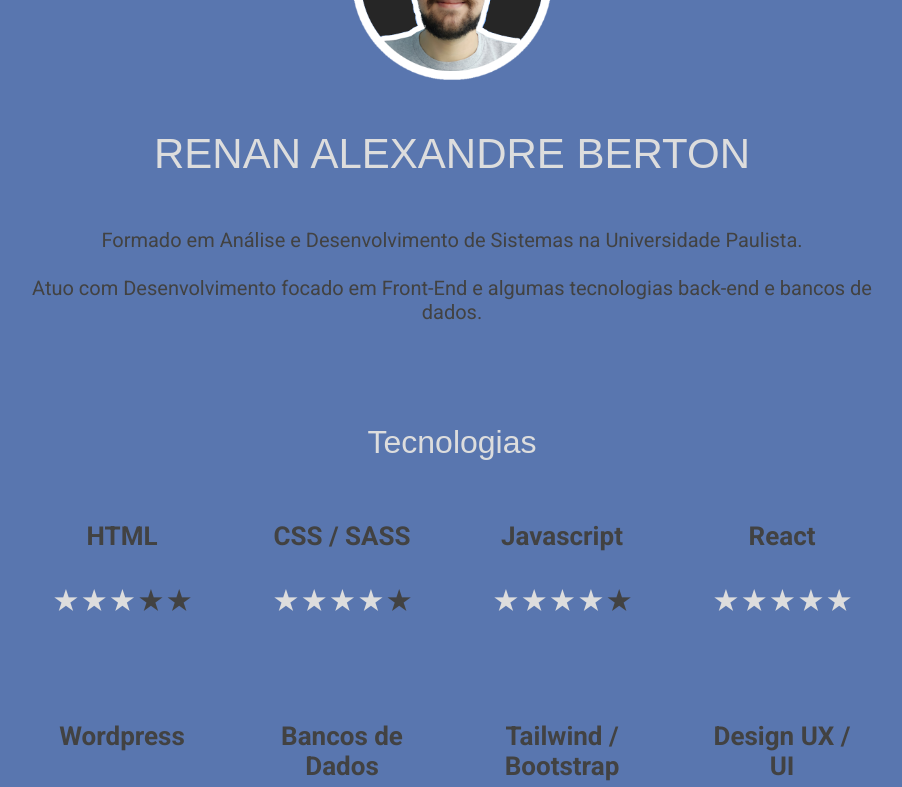
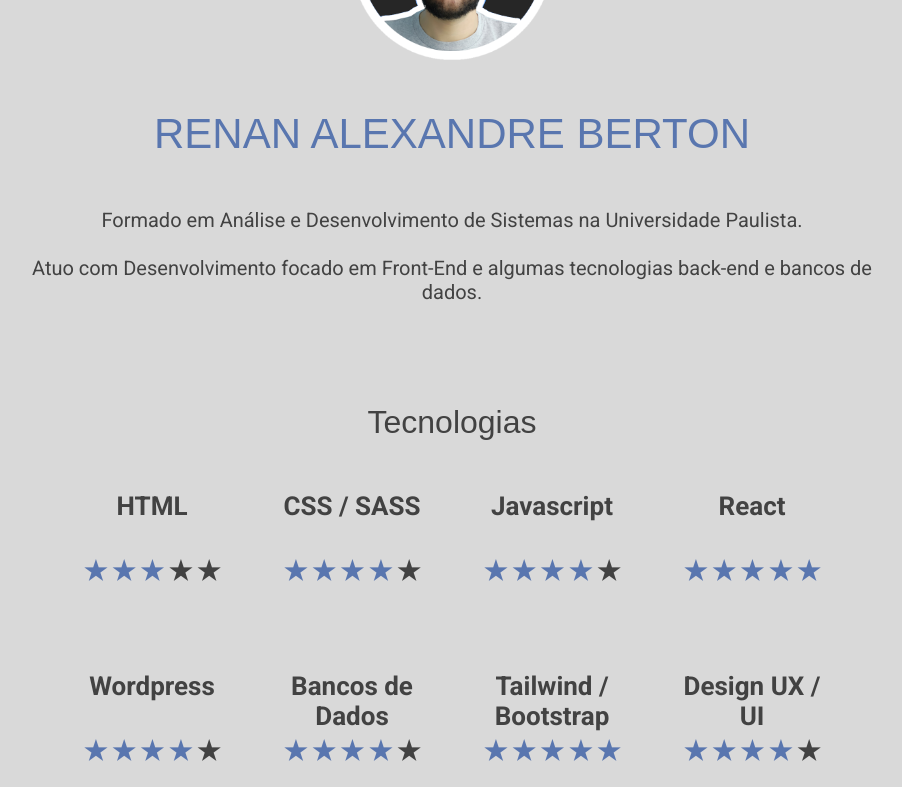
Before and after one commit to renanberton/portfolio, a React (Create React App) app: page / in a window 1280 px wide. Shown: the part 1040-1827 px from the top of the page, without its empty margins (188-1090 px from the left). Built offline with nearby package versions, Linux system fonts and the light colour scheme; a web font is replaced by a local one.

Commit message:
Ajustes das mudanças de cores + Ajustes de Responsividade em vários componentes

```diff
--- a/src/pages/About/style.scss
+++ b/src/pages/About/style.scss
@@ -10,21 +10,25 @@ body {
 .box-skills {
    width: 100%;
    height: 100%;
-   background-color: #5976AF;
+   background-color: #D9D9D9;
    display: flex;
    flex-direction: column;
    justify-content: space-around;
    align-items: center;
-   padding: 120px 0;
+   padding: 100px 0;
 
     h1 {
       text-align: center;
       font-family: "Francois One", sans-serif;
       font-weight: 400;
       font-style: normal;
-      color: #DDDDDD;
+      color: #5976AF;
       font-size: 42px;
       margin-top: 50px;
+
+      @media (max-width: 400px) {
+        font-size: 32px;
+      }
     }
 
    img {
@@ -48,7 +52,7 @@ h2 {
    font-family: "Francois One", sans-serif;
    font-weight: 400;
    font-style: normal;
-   color: #DDDDDD;
+   color: #424242;
    margin-top: 50px;
    margin-bottom: 50px;
 }
@@ -63,6 +67,10 @@ h2 {
    justify-content: center;
    align-items: center;
    margin: 0 auto;
+
+    @media (max-width: 400px) {
+      gap: 50px;
+    }
 }
 
  .skill {
@@ -70,9 +78,26 @@ h2 {
    flex-direction: column;
    align-items: center;
    border-radius: 10px;
-   width: 150px;
+   width: 90%;
    min-height: 80px;
+   max-width: 150px;
    text-align: center;
+
+    @media (max-width: 400px) {
+      width: 40%;
+    }
+
+    span {
+      min-height: 65px;
+      font-size: 26px;
+      font-weight: bold;
+      font-family: "Roboto", sans-serif;
+      color: #424242;
+    }
+
+    @media (max-width: 350px) {
+      font-size: 20px;
+    }
  }
 
  .stars {
@@ -82,32 +107,12 @@ h2 {
 
  .star {
    font-size: 24px;
-   color: #d3d3d3;
+   color: #424242;
  }
 
   .star.filled {
-   color: #DDDDDD;
+    color: #5976AF;
   }
-
- .skill {
-   display: flex;
-   align-items: center;
-   padding: 10px;
-   border-radius: 4px;
-   width: 90%;
-   max-width: 150px;
-   text-align: center;
-   color: white;
-
-   span {
-      min-height: 65px;
-      font-size: 26px;
-      font-weight: bold;
-      font-family: "Roboto", sans-serif;
-      color: #424242;
-   }
- }
-
 
   .stars {
     display: flex;
@@ -117,9 +122,9 @@ h2 {
 
  .star {
    font-size: 24px;
-   color: #d3d3d3;
+   color: #424242;
  }
 
  .star.filled {
-   color: #DDDDDD;
+   color: #5976AF;
  }
--- a/src/pages/Experiences/style.scss
+++ b/src/pages/Experiences/style.scss
@@ -18,7 +18,7 @@
       font-weight: 400;
       font-style: normal;
       color: #DDDDDD;
-      font-size: 42px;
+      font-size: 32px;
    }
 
    .box-experiences:nth-child(odd) {
@@ -65,6 +65,10 @@
          font-size: 26px;
          font-weight: bold;
          padding: 0 20px;
+
+         @media (max-width: 350px) {
+            font-size: 20px;
+         }
       }
 
 
@@ -82,11 +86,20 @@
             font-size: 24px;
             font-weight: bold;
             color: #5976AF;
+
+            @media (max-width: 350px) {
+               font-size: 18px;
+            }
+
          }
 
          span {
             font-family: "Roboto", sans-serif;
             font-size: 20px;
+
+            @media (max-width: 350px) {
+               font-size: 16px;
+            }
          }
 
       }
--- a/src/pages/Home/style.scss
+++ b/src/pages/Home/style.scss
@@ -90,6 +90,10 @@
             flex-wrap: wrap;
             margin: 0 auto;
             padding-top: 100px;
+
+            @media (max-width: 768px) {
+               padding-top: 50px;
+            }
          }
 
          .box-social {
--- a/src/pages/Projects/style.scss
+++ b/src/pages/Projects/style.scss
@@ -48,6 +48,7 @@
             display: flex;
             justify-content: space-evenly;
             width: 90%;
+            text-decoration: none;
          }
       }
    }
@@ -114,7 +115,11 @@
             font-family: "Roboto", sans-serif;
             font-size: 16px;
             font-weight: bold;
-         text-decoration: none;
+         }
+
+         img {
+            background-color: #5976AF;
+            border-radius: 50px;
          }
    }
 }
```
Lines whose indentation alone changed are shown as unchanged.
